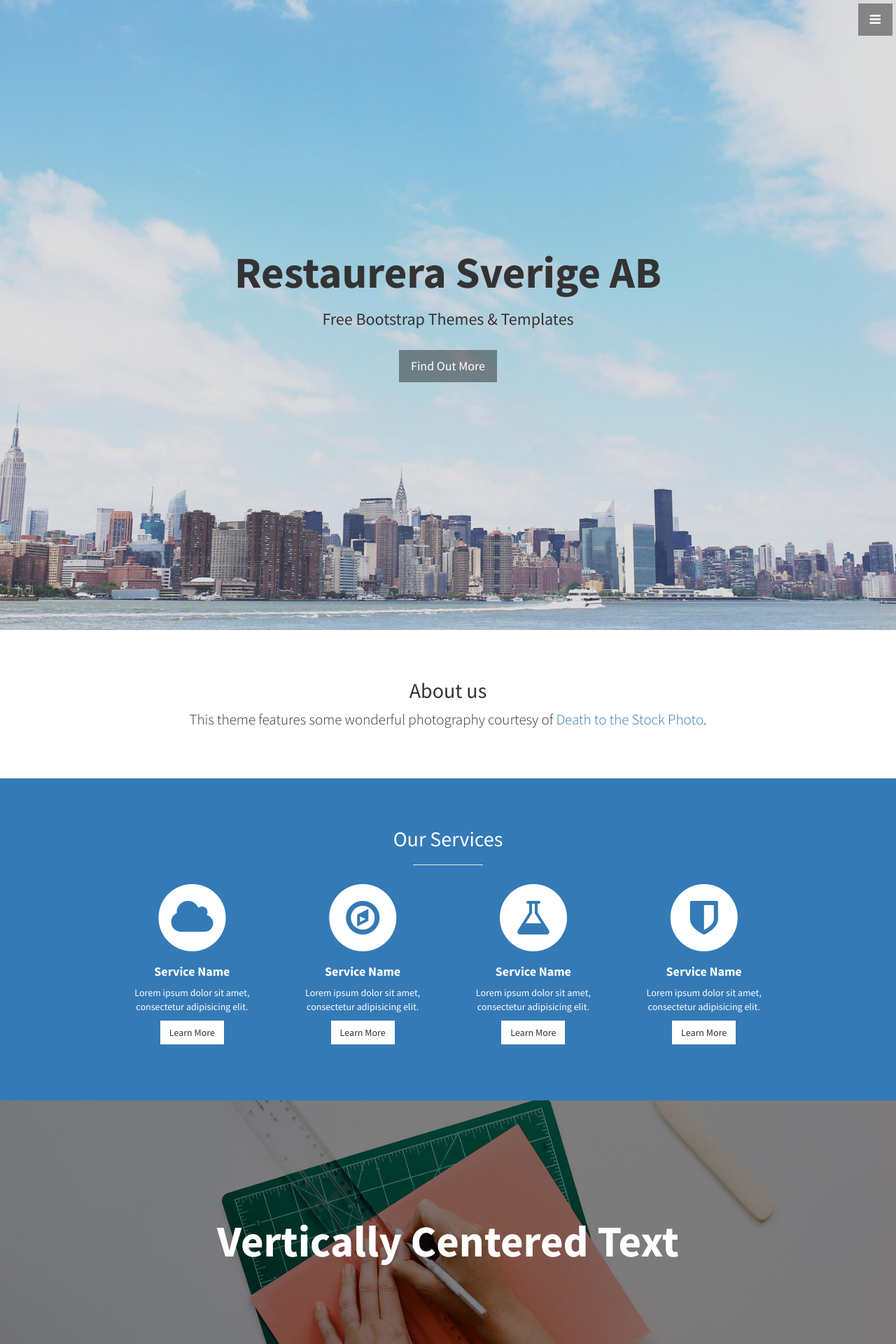
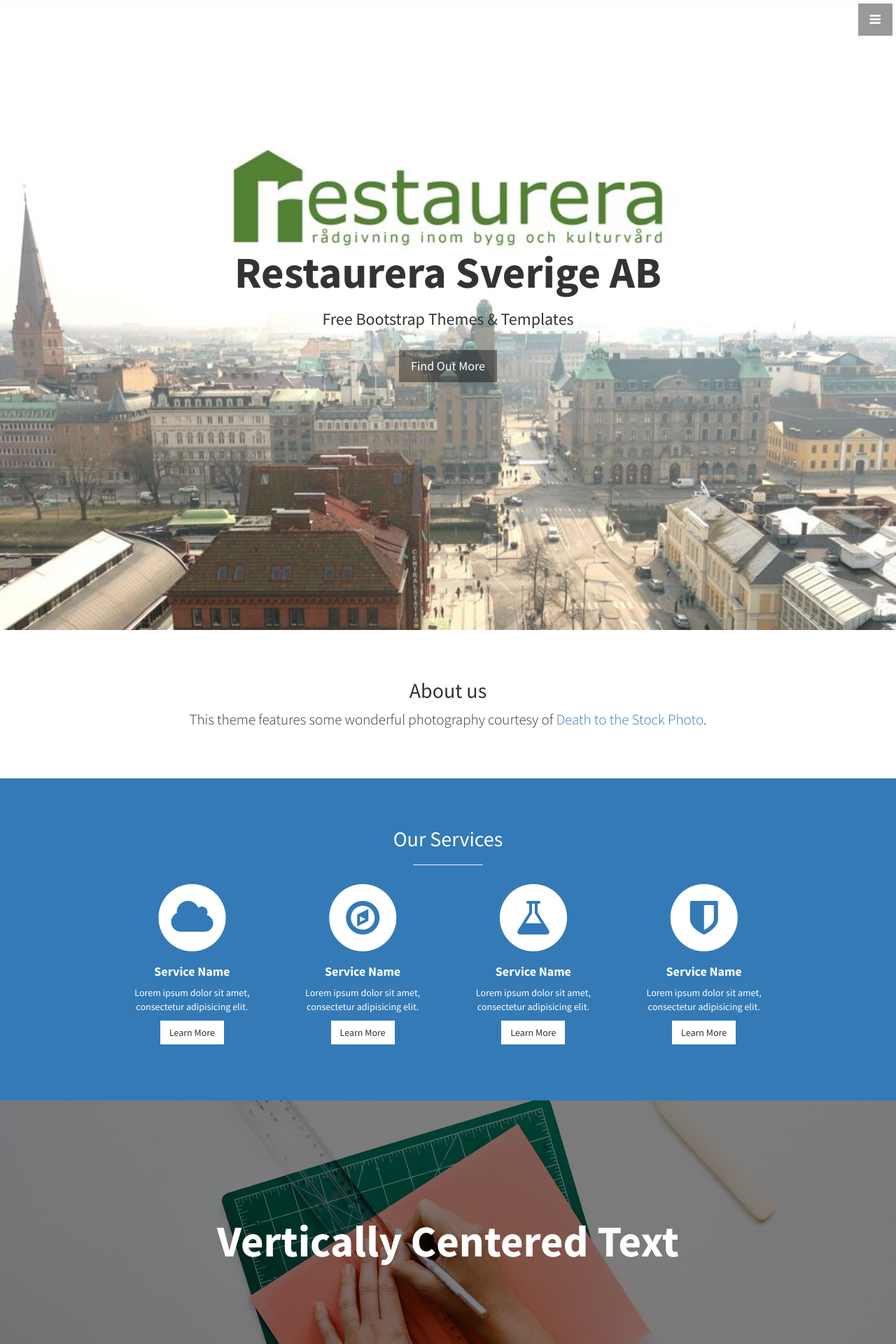
Before and after one commit to restaurera/restaurera.github.io, a Jekyll site: the page built from index.html, in a window 1280 px wide. Shown: the top 1920 px of the page at 70% size. Built offline with Jekyll 4.4.1, drawn with Linux system fonts in a browser that asks for light colours.

Commit message:
Using new background image

```diff
--- a/css/stylish-portfolio.css
+++ b/css/stylish-portfolio.css
@@ -155,7 +155,7 @@
     position: relative;
     width: 100%;
     height: 100%;
-    background: url(../img/bg.jpg) no-repeat center center scroll;
+    background: url(../img/Restaurera_Malmo_frontpage.jpg) no-repeat center center scroll;
     -webkit-background-size: cover;
     -moz-background-size: cover;
     background-size: cover;
```
